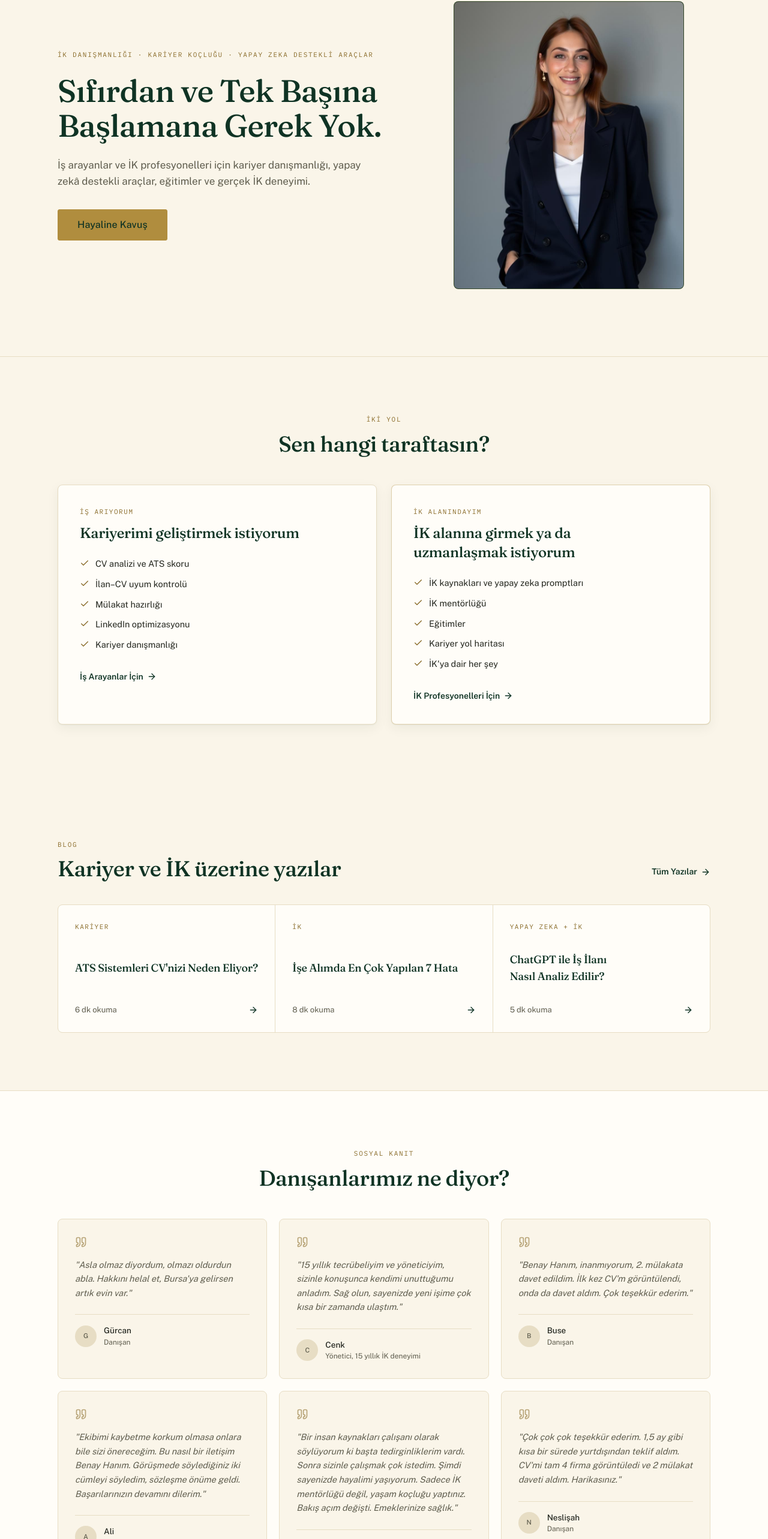
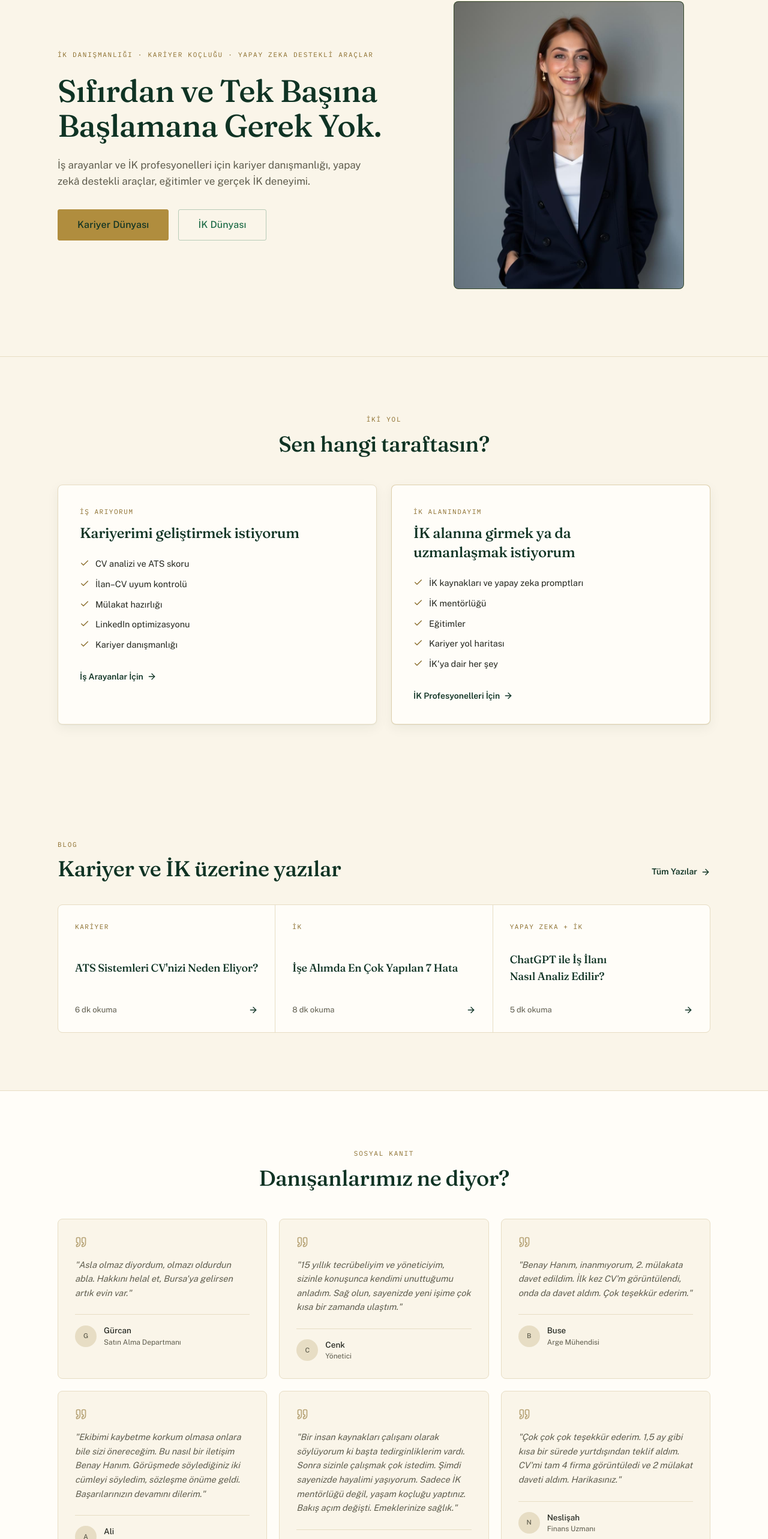
Before and after one commit to benay00-cmyk/benay-ht-career, a Next.js app: page / in a window 1280 px wide. Shown: the part 175-2741 px from the top of the page at 60% size. Built offline with nearby package versions, Linux system fonts and the light colour scheme; no server answers.

Commit message:
Restore two hero CTAs (Kariyer/IK Dunyasi), add testimonial roles, move AI assistant to top of Is Arayanlar page

```diff
--- a/src/app/(marketing)/is-arayanlar/page.tsx
+++ b/src/app/(marketing)/is-arayanlar/page.tsx
@@ -50,6 +50,8 @@ const otherModules = [
 export default function IsArayanlarPage() {
   return (
     <div className="bg-bg">
+      <AiAssistantTeaser />
+
       <div className="border-b border-hairline py-20">
         <Container className="max-w-2xl">
           <span className="font-mono text-[11px] tracking-[0.16em] text-gold-deep uppercase">
@@ -75,8 +77,6 @@ export default function IsArayanlarPage() {
           ))}
         </div>
       </Container>
-
-      <AiAssistantTeaser />
     </div>
   );
 }
--- a/src/components/marketing/hero.tsx
+++ b/src/components/marketing/hero.tsx
@@ -24,7 +24,13 @@ export function Hero() {
               href="/is-arayanlar"
               className={buttonVariants({ variant: "gold", size: "lg" })}
             >
-              Hayaline Kavuş
+              Kariyer Dünyası
+            </Link>
+            <Link
+              href="/ik-profesyonelleri"
+              className={buttonVariants({ variant: "outline", size: "lg" })}
+            >
+              İK Dünyası
             </Link>
           </div>
         </div>
--- a/src/components/marketing/testimonials.tsx
+++ b/src/components/marketing/testimonials.tsx
@@ -6,37 +6,37 @@ import { SectionHeading } from "@/components/ui/section-heading";
 const testimonials = [
   {
     name: "Gürcan",
-    role: "Danışan",
+    role: "Satın Alma Departmanı",
     quote:
       "Asla olmaz diyordum, olmazı oldurdun abla. Hakkını helal et, Bursa'ya gelirsen artık evin var.",
   },
   {
     name: "Cenk",
-    role: "Yönetici, 15 yıllık İK deneyimi",
+    role: "Yönetici",
     quote:
       "15 yıllık tecrübeliyim ve yöneticiyim, sizinle konuşunca kendimi unuttuğumu anladım. Sağ olun, sayenizde yeni işime çok kısa bir zamanda ulaştım.",
   },
   {
     name: "Buse",
-    role: "Danışan",
+    role: "Arge Mühendisi",
     quote:
       "Benay Hanım, inanmıyorum, 2. mülakata davet edildim. İlk kez CV'm görüntülendi, onda da davet aldım. Çok teşekkür ederim.",
   },
   {
     name: "Ali",
-    role: "Danışan",
+    role: "Satış Müdürü",
     quote:
       "Ekibimi kaybetme korkum olmasa onlara bile sizi önereceğim. Bu nasıl bir iletişim Benay Hanım. Görüşmede söylediğiniz iki cümleyi söyledim, sözleşme önüme geldi. Başarılarınızın devamını dilerim.",
   },
   {
     name: "Asude",
-    role: "İK Profesyoneli",
+    role: "İK Uzman Yardımcısı",
     quote:
       "Bir insan kaynakları çalışanı olarak söylüyorum ki başta tedirginliklerim vardı. Sonra sizinle çalışmak çok istedim. Şimdi sayenizde hayalimi yaşıyorum. Sadece İK mentörlüğü değil, yaşam koçluğu yaptınız. Bakış açım değişti. Emeklerinize sağlık.",
   },
   {
     name: "Neslişah",
-    role: "Danışan",
+    role: "Finans Uzmanı",
     quote:
       "Çok çok çok teşekkür ederim. 1,5 ay gibi kısa bir sürede yurtdışından teklif aldım. CV'mi tam 4 firma görüntüledi ve 2 mülakat daveti aldım. Harikasınız.",
   },
```
